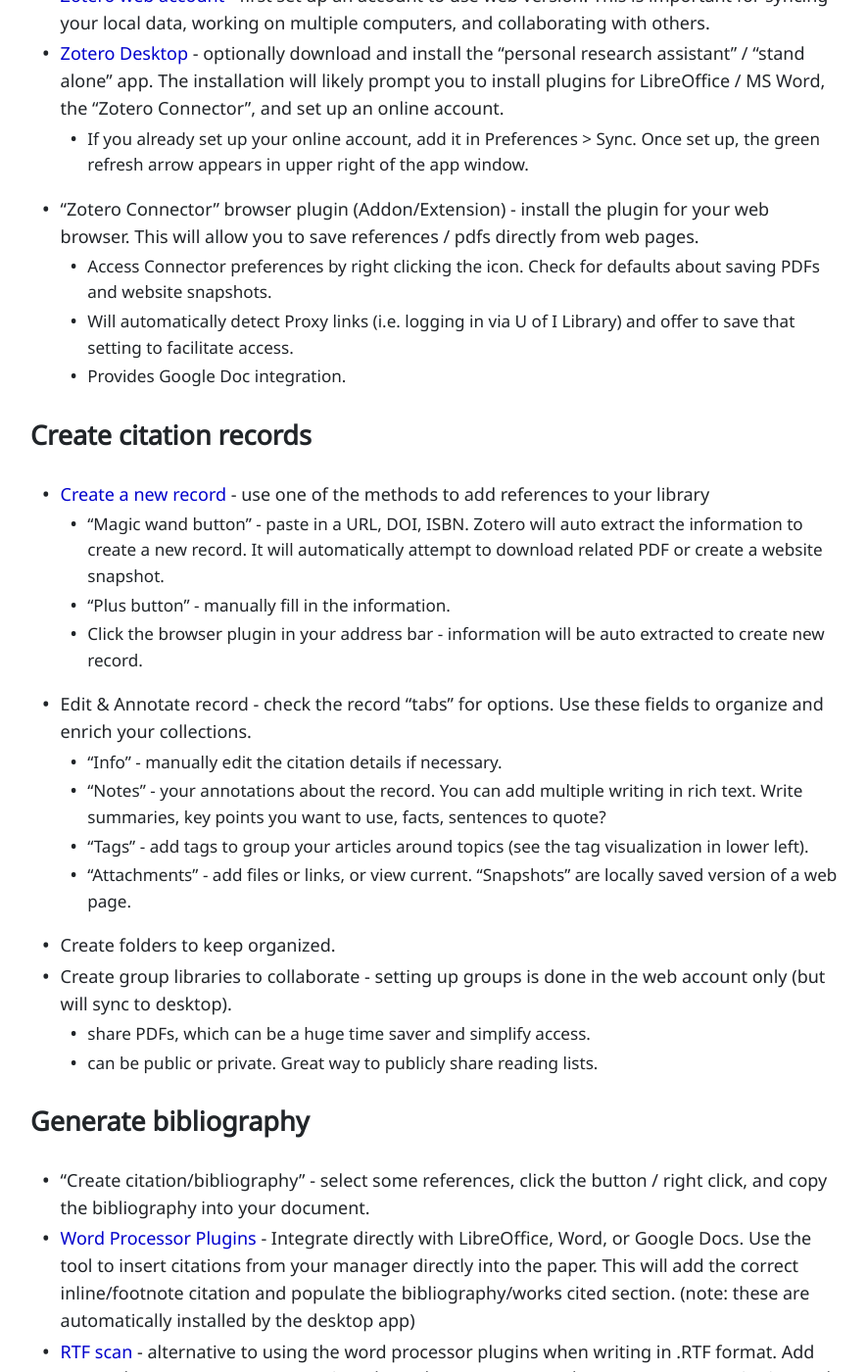
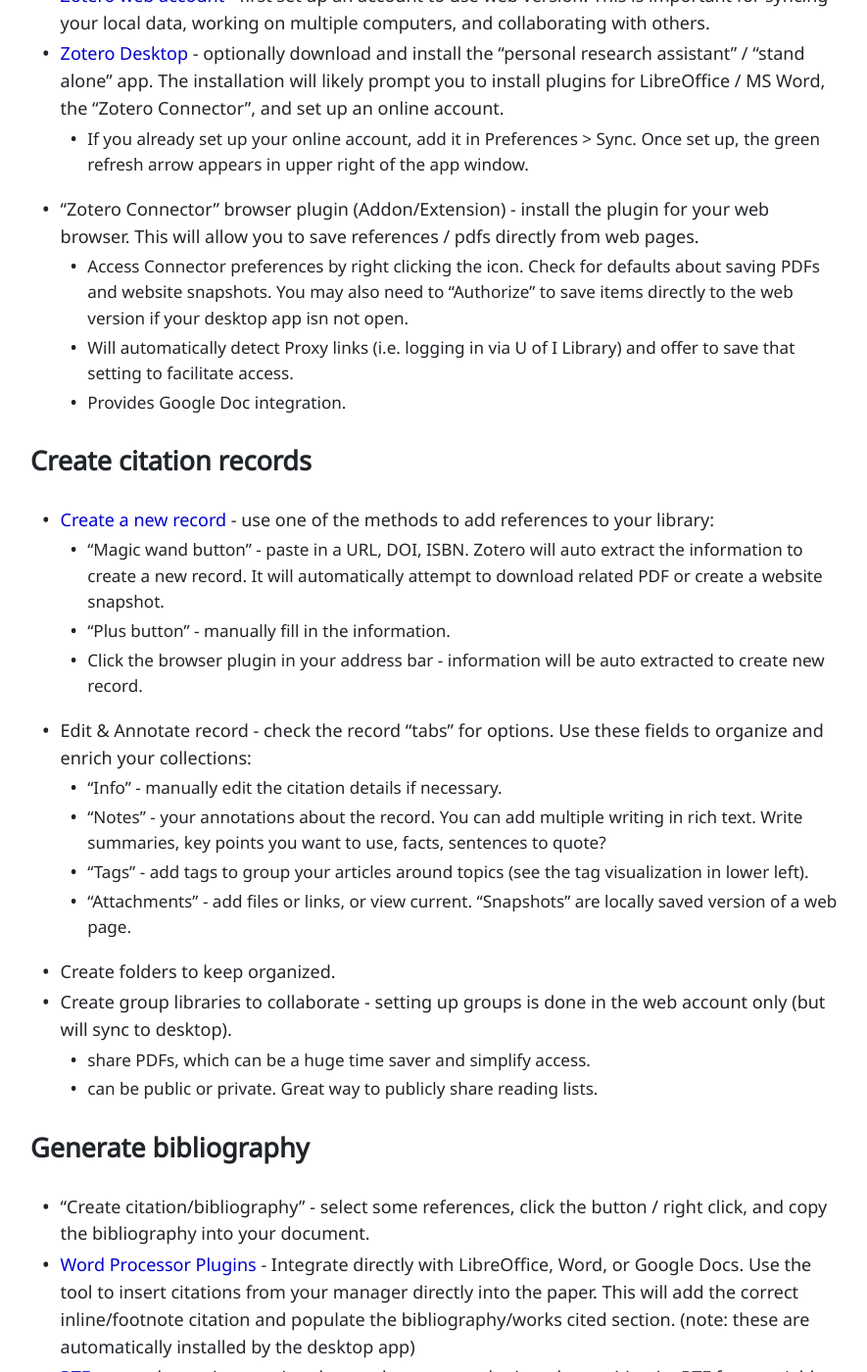
Before and after one commit to evanwill/_drafts, a Jekyll site: the page built from _notes/library-research.md, in a window 1280 px wide and 1400 px high, scrolled down 4325 px. Shown: the whole window at 98% size, without its empty margins (195-1080 px from the left). Built offline with Jekyll 4.4.1, drawn with Linux system fonts in a browser that asks for light colours; some of the changed text lies outside the part shown.

Commit message:
workshop tweaks

```diff
--- a/_notes/library-research.md
+++ b/_notes/library-research.md
@@ -133,17 +133,17 @@
 - [Zotero Desktop](https://www.zotero.org/download/) - optionally download and install the "personal research assistant" / "stand alone" app. The installation will likely prompt you to install plugins for LibreOffice / MS Word, the "Zotero Connector", and set up an online account.
     - If you already set up your online account, add it in Preferences > Sync. Once set up, the green refresh arrow appears in upper right of the app window.
 - "Zotero Connector" browser plugin (Addon/Extension) - install the plugin for your web browser. This will allow you to save references / pdfs directly from web pages.
-    - Access Connector preferences by right clicking the icon. Check for defaults about saving PDFs and website snapshots.
+    - Access Connector preferences by right clicking the icon. Check for defaults about saving PDFs and website snapshots. You may also need to "Authorize" to save items directly to the web version if your desktop app isn not open.
     - Will automatically detect Proxy links (i.e. logging in via U of I Library) and offer to save that setting to facilitate access.
     - Provides Google Doc integration.
 
 ### Create citation records
 
-- [Create a new record](https://www.zotero.org/support/adding_items_to_zotero) - use one of the methods to add references to your library
+- [Create a new record](https://www.zotero.org/support/adding_items_to_zotero) - use one of the methods to add references to your library:
     - "Magic wand button" - paste in a URL, DOI, ISBN. Zotero will auto extract the information to create a new record. It will automatically attempt to download related PDF or create a website snapshot.
     - "Plus button" - manually fill in the information.
     - Click the browser plugin in your address bar - information will be auto extracted to create new record.
-- Edit & Annotate record - check the record "tabs" for options. Use these fields to organize and enrich your collections.
+- Edit & Annotate record - check the record "tabs" for options. Use these fields to organize and enrich your collections:
     - "Info" - manually edit the citation details if necessary.
     - "Notes" - your annotations about the record. You can add multiple writing in rich text. Write summaries, key points you want to use, facts, sentences to quote?
     - "Tags" - add tags to group your articles around topics (see the tag visualization in lower left).
@@ -158,6 +158,8 @@
 - "Create citation/bibliography" - select some references, click the button / right click, and copy the bibliography into your document.
 - [Word Processor Plugins](https://www.zotero.org/support/word_processor_integration) - Integrate directly with LibreOffice, Word, or Google Docs. Use the tool to insert citations from your manager directly into the paper. This will add the correct inline/footnote citation and populate the bibliography/works cited section. (note: these are automatically installed by the desktop app)
 - [RTF scan](https://www.zotero.org/support/rtf_scan) - alternative to using the word processor plugins when writing in .RTF format. Add name+date to text, Zotero scans it and matches to your records to auto generate citation and bibliography.
+- "Export" options include BibTeX if integrating with LaTeX writing workflows.
+- "Generate report" option on desktop outputs publication info plus your notes, a nice way to create an annotated bibliography to share.
 
 ### Usage tips
 
```
